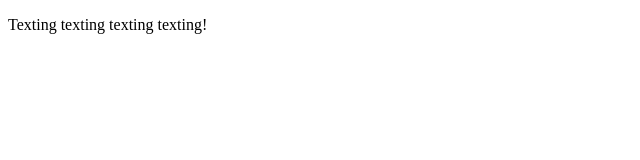
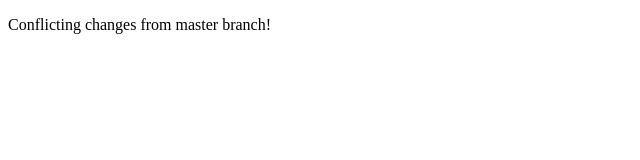
Before and after one commit to dargyris/git, a plain HTML site: page simple.html in a window 1280 px wide. Shown: the whole page, without its empty margins (0-640 px from the left). Drawn offline with Linux system fonts and the light colour scheme.

Commit message:
mb conflicting changes brewing.

```diff
--- a/simple.html
+++ b/simple.html
@@ -1,14 +1,15 @@
 <!DOCTYPE html>
 <!--
     Copyright 2019 Git Training Lessons
-    Adding changes before rebasing conflicts.
+    Master branch final changes.
+    Silly changes from master branch.
 -->
 <head>
     <title>Simple_Title</title>
 </head>
 <body>
     <p>
-        Texting texting texting texting!
+        Conflicting changes from master branch!
     </p>
 </body>
 </html>
```
